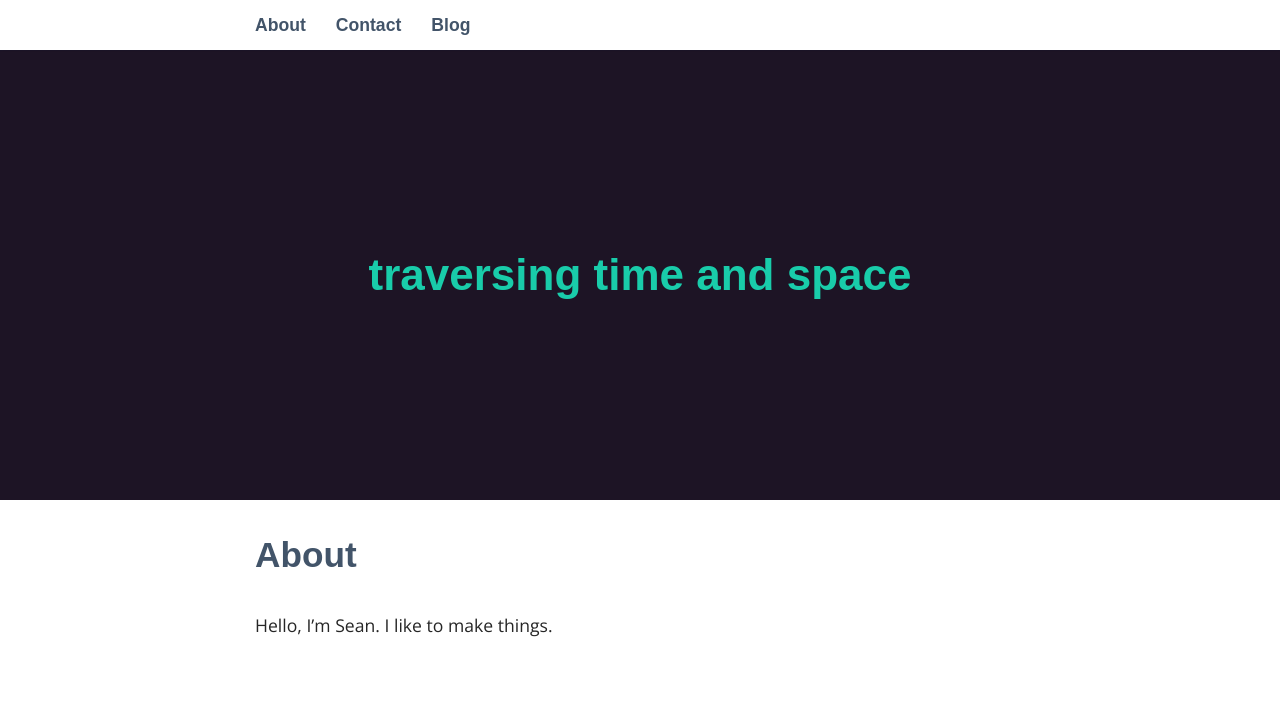
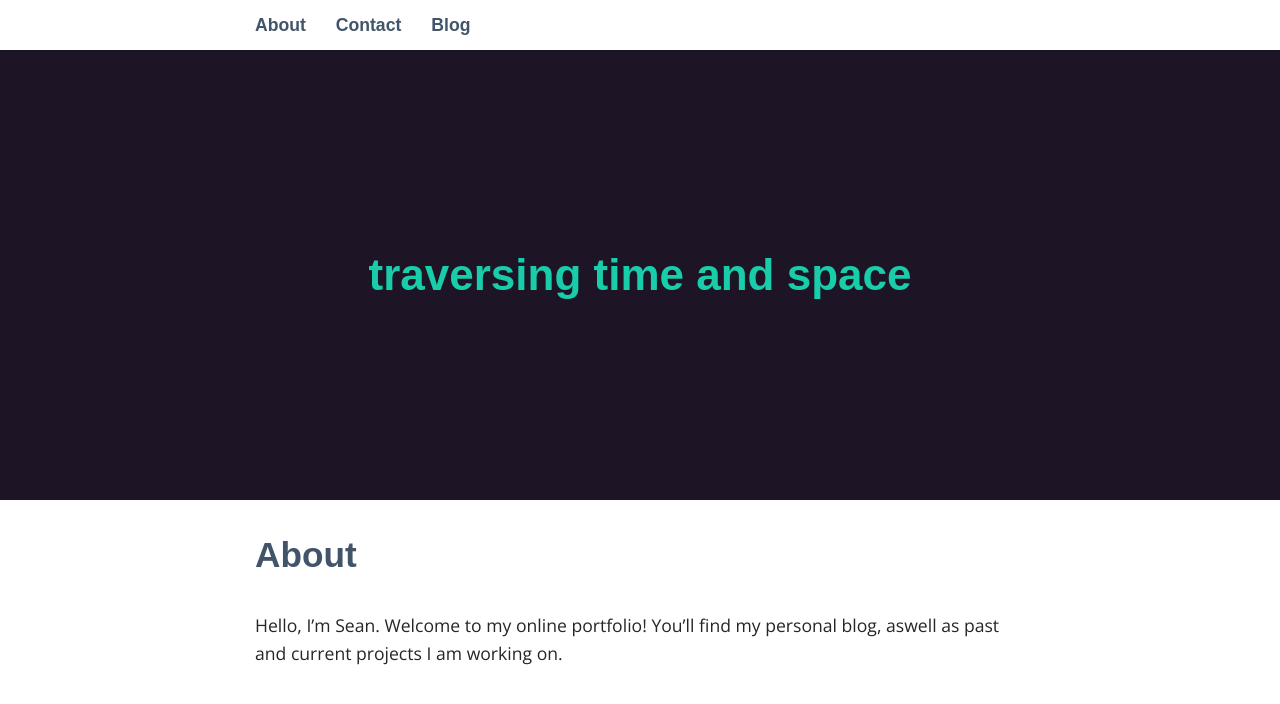
Before and after one commit to DastardlyMut/dastardlymut.github.io, a Jekyll site: the page built from _pages/01_about.md, in a window 1280 px wide. Shown: the top 704 px of the page. Built offline with Jekyll 4.4.1, drawn with Linux system fonts in a browser that asks for light colours; some web fonts are replaced.

Commit message:
Updated about section

```diff
--- a/_pages/01_about.md
+++ b/_pages/01_about.md
@@ -4,4 +4,4 @@ title: About
 permalink: /about/
 ---
 
-Hello, I'm Sean. I like to make things.
+Hello, I'm Sean. Welcome to my online portfolio! You'll find my personal blog, aswell as past and current projects I am working on.
```
